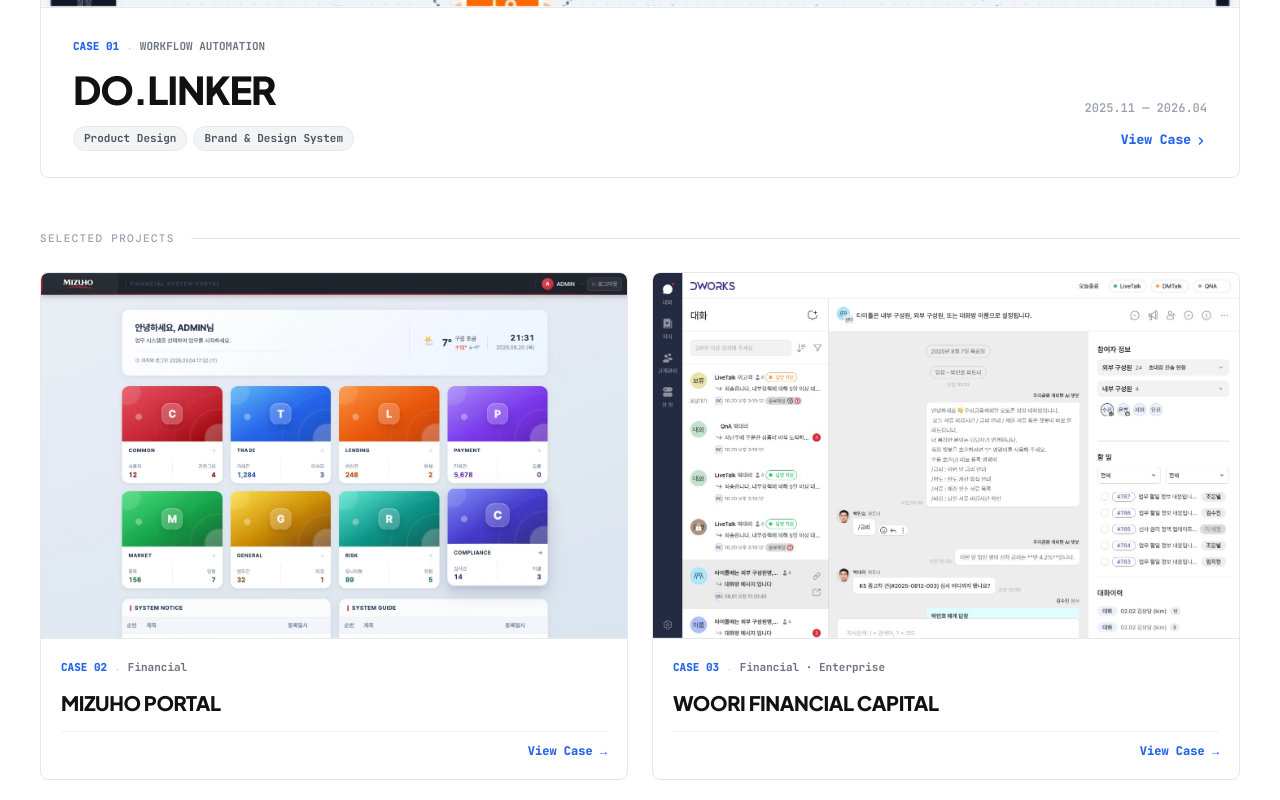
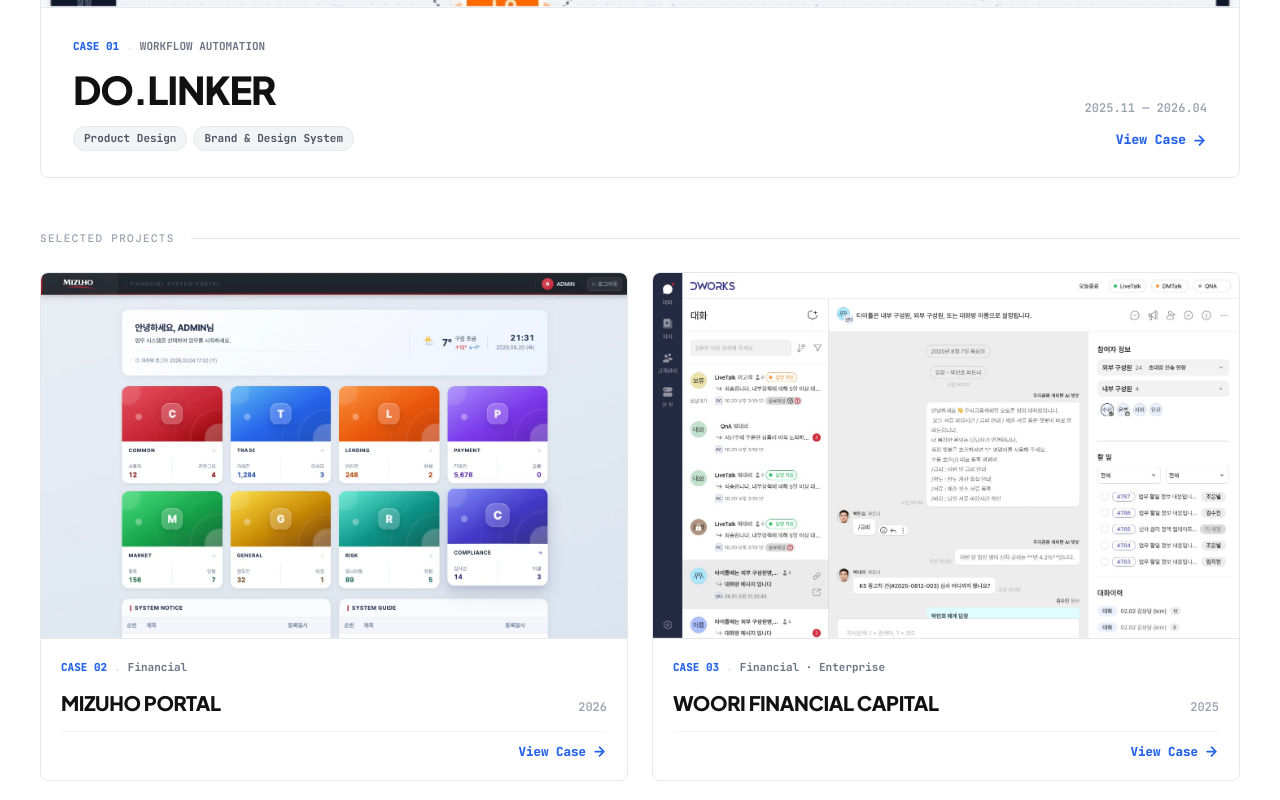
Before and after one commit to mobius38/sylee-portfolio, a React (Vite) app: page / in a window 1280 px wide. Shown: the part 2480-3280 px from the top of the page. Built offline with nearby package versions, Linux system fonts and the light colour scheme; the HTML template or start-up script is replaced by a standard one; a web font is replaced by a local one.

Commit message:
feat(projects): Display year aligned to right of project titles and upgrade View Case arrow to 15px SVG

```diff
--- a/src/components/sections/WorkSection.tsx
+++ b/src/components/sections/WorkSection.tsx
@@ -1459,14 +1459,14 @@ export function WorkSection({
                         fontSize: "13px",
                         color: "#2563EB",
                         fontWeight: 900,
-                        display: "flex",
+                        display: "inline-flex",
                         alignItems: "center",
-                        gap: "4px",
+                        gap: "6px",
                       }}
                     >
                       View Case
-                      <svg width="12" height="12" viewBox="0 0 24 24" fill="none" stroke="currentColor" strokeWidth="3" strokeLinecap="round" strokeLinejoin="round">
-                        <path d="M9 18l6-6-6-6" />
+                      <svg width="15" height="15" viewBox="0 0 24 24" fill="none" stroke="currentColor" strokeWidth="2.8" strokeLinecap="round" strokeLinejoin="round">
+                        <path d="M5 12h14M12 5l7 7-7 7" />
                       </svg>
                     </span>
                   </div>
@@ -1559,13 +1559,21 @@ export function WorkSection({
                             {p.keyword}
                           </span>
                         </div>
+                        <div style={{ display: "flex", justifyContent: "space-between", alignItems: "baseline", gap: "12px" }}>
                           <h3 style={{ fontSize: isMobile ? "18px" : "20px", fontWeight: 900, color: "#111111", margin: 0, letterSpacing: "-0.02em" }}>
                             {p.title}
                           </h3>
+                          <span style={{ fontFamily: "'JetBrains Mono', monospace", fontSize: "12px", color: "#9CA3AF", fontWeight: 600, flexShrink: 0 }}>
+                            {p.period.match(/\d{4}/)?.[0] ?? p.period}
+                          </span>
+                        </div>
                       </div>
                       <div style={{ borderTop: "1px solid #F3F4F6", paddingTop: "10px", marginTop: "12px", display: "flex", justifyContent: "flex-end" }}>
-                        <span className="view-case-link" style={{ fontFamily: "'JetBrains Mono', monospace", fontSize: "12px", color: "#2563EB", fontWeight: 800 }}>
-                          View Case →
+                        <span className="view-case-link" style={{ fontFamily: "'JetBrains Mono', monospace", fontSize: "12.5px", color: "#2563EB", fontWeight: 800, display: "inline-flex", alignItems: "center", gap: "6px" }}>
+                          View Case
+                          <svg width="15" height="15" viewBox="0 0 24 24" fill="none" stroke="currentColor" strokeWidth="2.8" strokeLinecap="round" strokeLinejoin="round">
+                            <path d="M5 12h14M12 5l7 7-7 7" />
+                          </svg>
                         </span>
                       </div>
                     </div>
@@ -1637,13 +1645,21 @@ export function WorkSection({
                           {p.keyword}
                         </span>
                       </div>
+                      <div style={{ display: "flex", justifyContent: "space-between", alignItems: "baseline", gap: "12px" }}>
                         <h3 style={{ fontSize: isMobile ? "18px" : "20px", fontWeight: 900, color: "#111111", margin: 0, letterSpacing: "-0.02em" }}>
                           {p.title}
                         </h3>
+                        <span style={{ fontFamily: "'JetBrains Mono', monospace", fontSize: "12px", color: "#9CA3AF", fontWeight: 600, flexShrink: 0 }}>
+                          {p.period.match(/\d{4}/)?.[0] ?? p.period}
+                        </span>
+                      </div>
                     </div>
                     <div style={{ borderTop: "1px solid #F3F4F6", paddingTop: "10px", marginTop: "12px", display: "flex", justifyContent: "flex-end" }}>
-                      <span className="view-case-link" style={{ fontFamily: "'JetBrains Mono', monospace", fontSize: "12px", color: "#2563EB", fontWeight: 800 }}>
-                        View Case →
+                      <span className="view-case-link" style={{ fontFamily: "'JetBrains Mono', monospace", fontSize: "12.5px", color: "#2563EB", fontWeight: 800, display: "inline-flex", alignItems: "center", gap: "6px" }}>
+                        View Case
+                        <svg width="15" height="15" viewBox="0 0 24 24" fill="none" stroke="currentColor" strokeWidth="2.8" strokeLinecap="round" strokeLinejoin="round">
+                          <path d="M5 12h14M12 5l7 7-7 7" />
+                        </svg>
                       </span>
                     </div>
                   </div>
```
Lines whose indentation alone changed are shown as unchanged.
